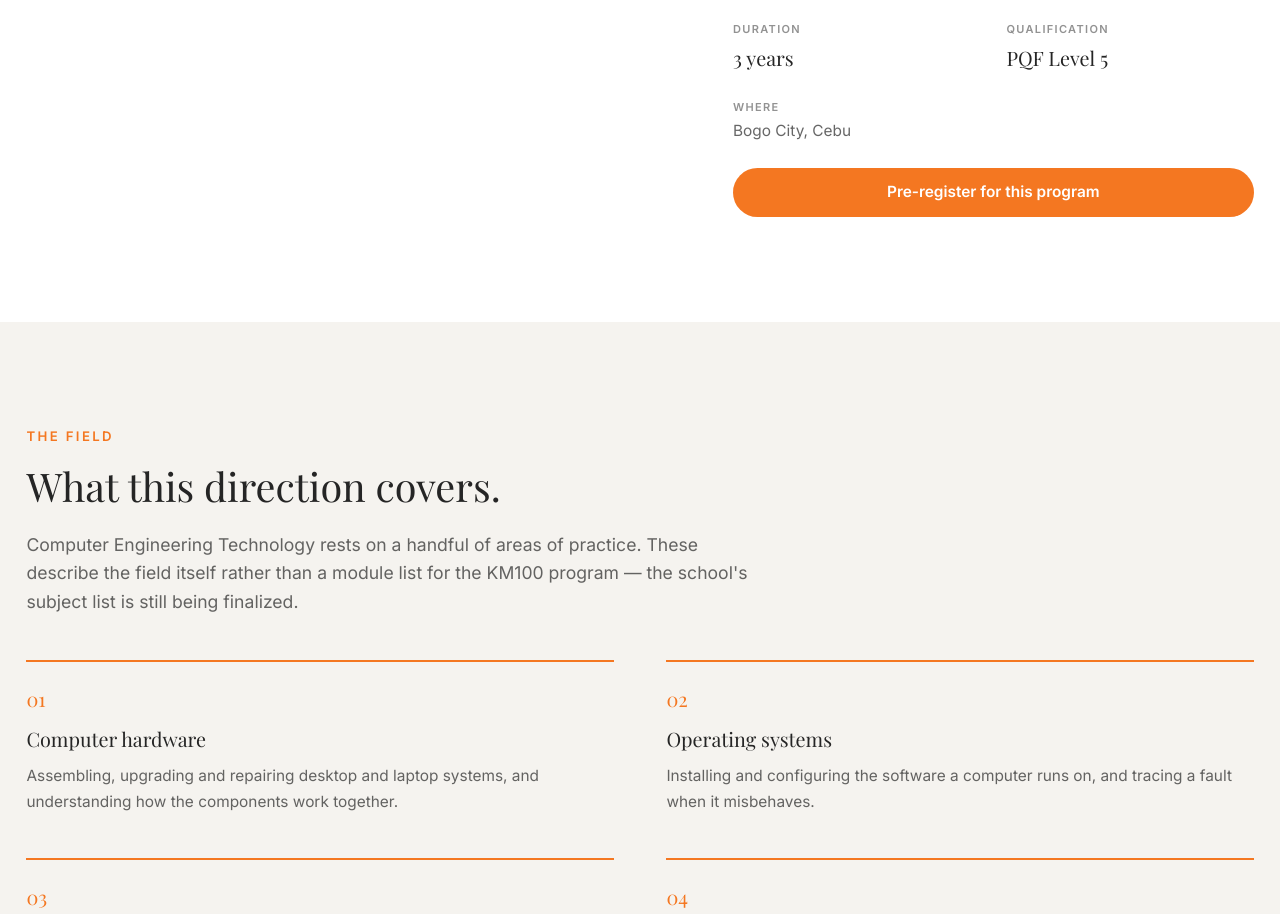
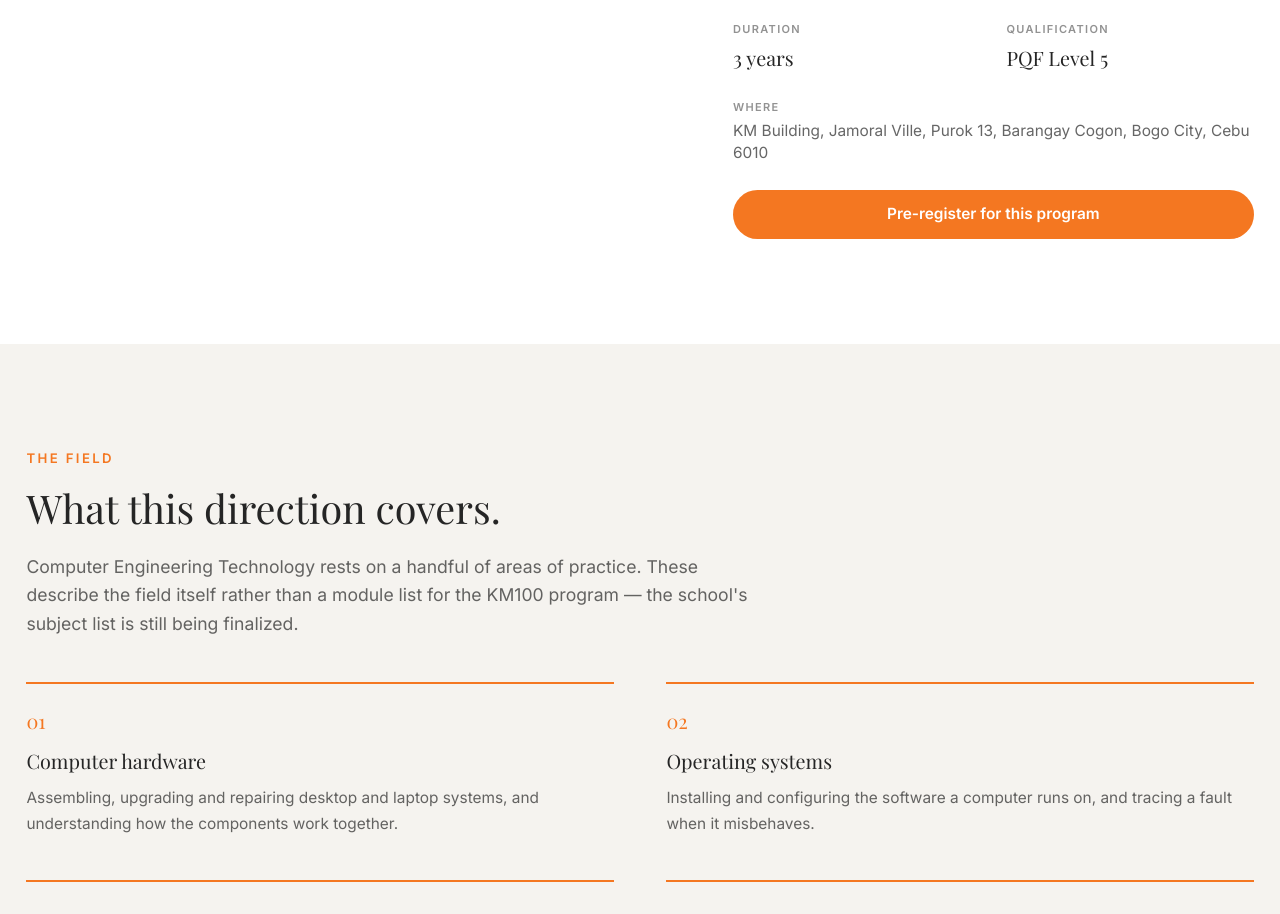
Before and after one commit to Tree-Planters/km100-website, a Next.js app: page /programs/computer-engineering-technology in a window 1280 px wide. Shown: the part 1460-2374 px from the top of the page. Built offline with nearby package versions, Linux system fonts and the light colour scheme; no server answers; a web font is replaced by a local one.

Commit message:
push
replacing address " Bogo City " into "KM Building, Jamoral Ville, Purok 13, Barangay Cogon, Bogo City, Cebu 6010" in every cards course rendered

```diff
--- a/app/programs/[slug]/page.tsx
+++ b/app/programs/[slug]/page.tsx
@@ -5,6 +5,7 @@ import { PageHeader } from "@/components/layout/page-header";
 import { Section } from "@/components/layout/section";
 import { ButtonLink } from "@/components/ui/button";
 import { getProgramBySlug, programs } from "@/lib/programs";
+import { siteConfig } from "@/lib/site-config";
 
 type ProgramPageProps = { params: Promise<{ slug: string }> };
 
@@ -97,7 +98,9 @@ export default async function ProgramPage({ params }: ProgramPageProps) {
                 <dt className="text-[11px] font-semibold tracking-[0.12em] text-km-charcoal/50 uppercase">
                   Where
                 </dt>
-                <dd className="mt-1 text-km-charcoal/70">Bogo City, Cebu</dd>
+                <dd className="mt-1 text-km-charcoal/70">
+                  {siteConfig.contact.address}
+                </dd>
               </div>
             </dl>
 
```
